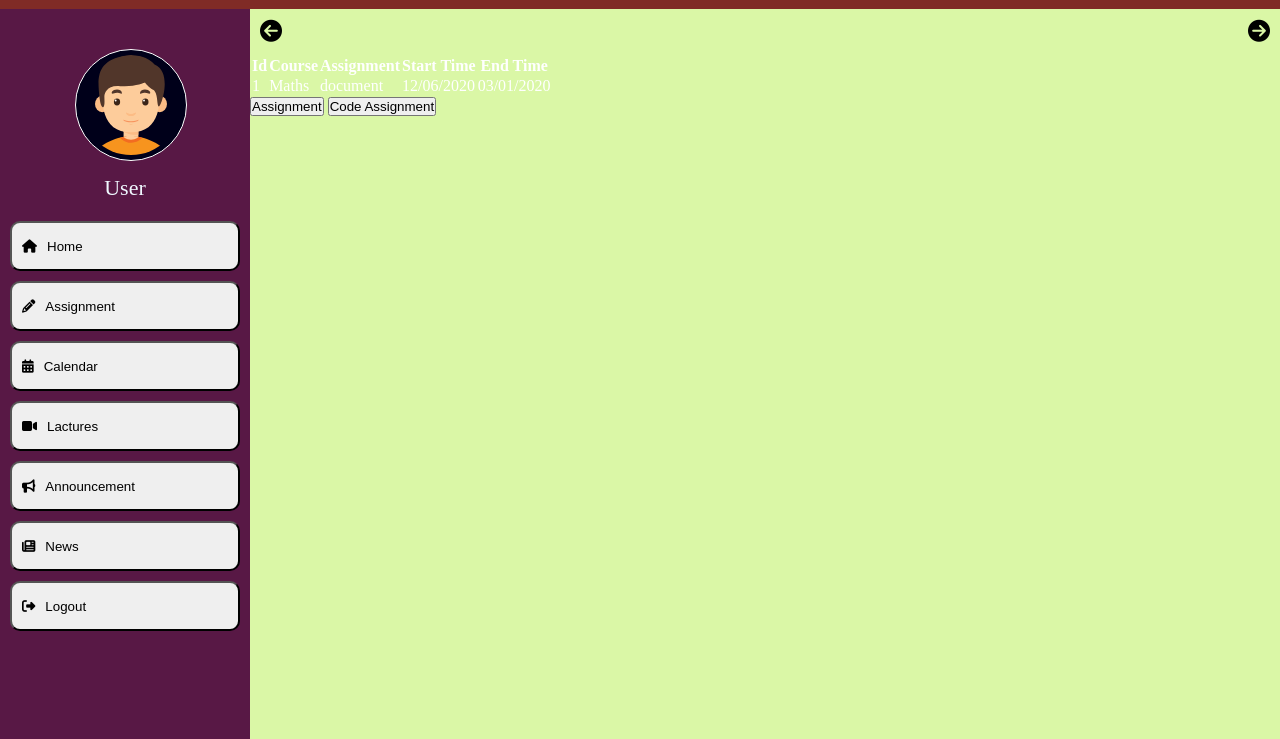
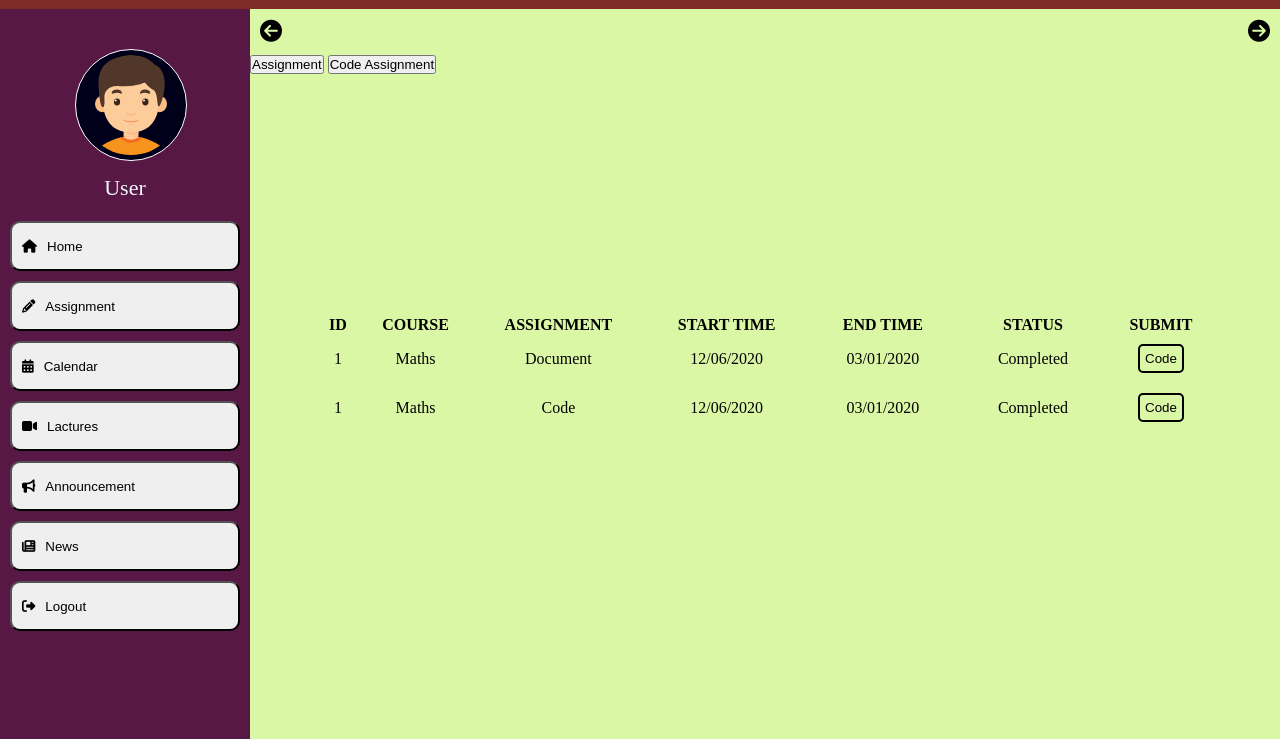
Before and after one commit to dnhirapara/E-learning, a plain HTML site: page Student/assignment.html in a window 1280 px wide. Shown: the part 61-800 px from the top of the page. Drawn offline with Linux system fonts and the light colour scheme.

Commit message:
JS files addes

```diff
--- a/Student/assignment.html
+++ b/Student/assignment.html
@@ -112,13 +112,15 @@
             </button>
         </div>
         <div class="sub-table">
-            <table>
+            <table id="assign-table">
                 <tr class="row-title">
                     <th id="id-title" class="ids">Id</th>
                     <th id="sub-title" class="courses">Course</th>
                     <th id="ass-title" class="assignments">Assignment</th>
                     <th id="sta-title" class="start-times">Start Time</th>
                     <th id="end-title" class="end-times">End Time</th>
+                    <th id="assign-status">Status</th>
+                    <th id="assign-btn">Submit</th>
                 </tr>
                 <tr class="row">
                     <td>
@@ -136,6 +138,48 @@
                     <td>
                         <div id="etime" class="end-times">03/01/2020</div>
                     </td>
+                    <td>
+                        <div id="status">
+                            completed
+                        </div>
+                    </td>
+                    <td>
+                        <div id="code-btn" class="btn">
+                            <a href="assign_code.html">
+                                <button>Code</button>
+                            </a>
+                        </div>
+                    </td>
+                </tr>
+                <tr class="row">
+                    <td>
+                        <div id="id" class="ids">1</div>
+                    </td>
+                    <td>
+                        <div id="course" class="courses">Maths</div>
+                    </td>
+                    <td>
+                        <div id="assignment-title" class="assignments">code</div>
+                    </td>
+                    <td>
+                        <div id="stime" class="start-times">12/06/2020</div>
+                    </td>
+                    <td>
+                        <div id="etime" class="end-times">03/01/2020</div>
+                    </td>
+
+                    <td>
+                        <div id="status">
+                            completed
+                        </div>
+                    </td>
+                    <td>
+                        <div id="code-btn" class="btn">
+                            <a href="assign_code.html">
+                                <button>Code</button>
+                            </a>
+                        </div>
+                    </td>
                 </tr>
             </table>
         </div>
@@ -144,6 +188,7 @@
     </div>
     <!-- Main area ends -->
 </body>
+<script src="../assets/Student/JS/assign.js"></script>
 <!-- linking -->
 <!-- <script src="https://code.jquery.com/jquery-3.5.1.slim.min.js"
     integrity="sha384-DfXdz2htPH0lsSSs5nCTpuj/zy4C+OGpamoFVy38MVBnE+IbbVYUew+OrCXaRkfj"
--- a/assets/Student/CSS/assign.css
+++ b/assets/Student/CSS/assign.css
@@ -1,9 +1,59 @@
 @import url('style.css');
+.sub-table{
+    position: absolute;
+    left: 50%;
+    top: 50%;
+    /* background-color: aqua; */
+    transform: translate(-50%,-50%);
+    padding: 10px;
+}
 table{
+    margin: 10px;
+    --width : 900px;
+    --height : 500px;
+    text-transform: capitalize;
+    position: relative;
+    color: black;
+    border-radius: 10px 10px;
+    border-spacing: 0;
+    width: var(--width);
+    /* height: var(--height); */
+    /* background-color: blueviolet; */
     margin: 0;
     padding: 0;
 }
+tr.row-title{
+    text-transform: uppercase;
+}
+.row{
+    border-bottom: 2px solid black;
+}
+td{
+    margin: 0;
+    padding: 10px;
+    /* height: 30px; */
+    text-align: center;
+}
+.btn a button{
+    text-decoration: none;
+    border: 2px solid black;
+    border-radius: 5px;
+    padding: 5px;
+    background:none;
+    transition: .5s ease-out;
+}
+.btn a button:hover{
+    background-color: greenyellow;
+    box-shadow: green;
+}
+/* th, td {
+    text-align: left;
+    padding: 8px;
+  }
+
+  tr:nth-child(even){background-color: #f2f2f2} */
 tr.row:hover
 {
     background-color: rgba(125, 126, 224, .5);
+    height: 50px;
 }
--- a/assets/Student/CSS/style.css
+++ b/assets/Student/CSS/style.css
@@ -133,7 +133,7 @@ body{
     position: absolute;
     color: white;
     background-color: #DAF7A6;
-    overflow: hidden;
+    /* overflow-x: hidden; */
     width: calc(100% - 250px);
     height: calc(100% - 70px);
     /* transform: translate(-50%    ,-50%); */
--- /dev/null
+++ b/assets/Student/JS/assign.js
@@ -0,0 +1,11 @@
+var rows = document.getElementById("row");
+var row = rows[0];
+var assign_table = document.getElementById("assign-table");
+assign_table.insertRow(0);
+
+// for (i = 0; i < 5; i++) {
+//     var assign_row = assign_table.insertRow(1);
+//     for (j = 0; j < 5; j++) {
+//         assign_row.insertCell(j).innerHTML = "hello";
+//     }
+// }
```
Also changed, not shown: assets/Student/CSS/assign_code.css (+0 -8 lines), index.html (+10 -9 lines), assets/index.js (added).
